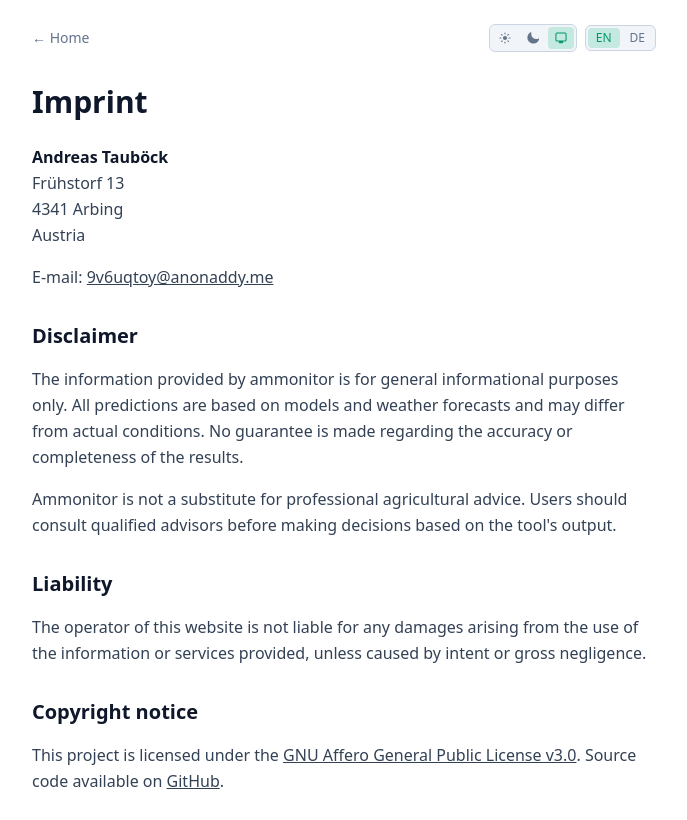
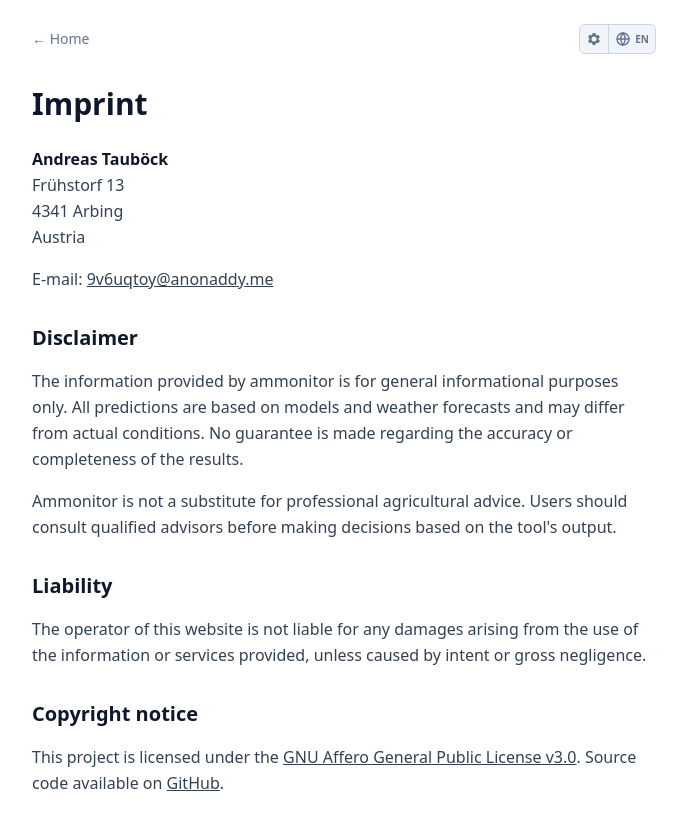
Before and after one commit to andreastauboeck/ammonitor, a React (Vite) app in the folder frontend/: page /imprint in a window 1280 px wide. Shown: the whole page, without its empty margins (296-983 px from the left). Built offline with nearby package versions, Linux system fonts and the light colour scheme.

Commit message:
added settings menu, UI refactoring

```diff
--- a/frontend/package.json
+++ b/frontend/package.json
@@ -12,6 +12,7 @@
     "i18next": "^26.0.8",
     "i18next-browser-languagedetector": "^8.2.1",
     "leaflet": "^1.9.4",
+    "leaflet-gesture-handling": "^1.2.2",
     "react": "^18.3.1",
     "react-dom": "^18.3.1",
     "react-i18next": "^17.0.6",
--- /dev/null
+++ b/frontend/src/components/SettingsMenu.tsx
@@ -0,0 +1,105 @@
+import { useEffect, useRef, useState } from 'react'
+import { useTranslation } from 'react-i18next'
+import ThemeSwitcher from './ThemeSwitcher'
+import LanguageSwitcher from './LanguageSwitcher'
+
+export default function SettingsMenu() {
+  const { t, i18n } = useTranslation()
+  const [open, setOpen] = useState(false)
+  const containerRef = useRef<HTMLDivElement>(null)
+
+  const currentLang = (i18n.resolvedLanguage || i18n.language || 'en').slice(0, 2).toUpperCase()
+
+  useEffect(() => {
+    if (!open) return
+    const onMouseDown = (e: MouseEvent) => {
+      if (!containerRef.current) return
+      if (!containerRef.current.contains(e.target as Node)) setOpen(false)
+    }
+    const onKeyDown = (e: KeyboardEvent) => {
+      if (e.key === 'Escape') setOpen(false)
+    }
+    document.addEventListener('mousedown', onMouseDown)
+    document.addEventListener('keydown', onKeyDown)
+    return () => {
+      document.removeEventListener('mousedown', onMouseDown)
+      document.removeEventListener('keydown', onKeyDown)
+    }
+  }, [open])
+
+  const toggle = () => setOpen((v) => !v)
+
+  return (
+    <div
+      ref={containerRef}
+      className="relative"
+      style={{ zIndex: open ? 1100 : 'auto' }}
+    >
+      <div
+        className="inline-flex items-stretch rounded-md bg-slate-100 dark:bg-slate-800/60 border border-slate-300 dark:border-slate-700 overflow-hidden"
+        role="group"
+        aria-label={t('settings.label')}
+      >
+        {/* Cog (theme/general settings) */}
+        <button
+          type="button"
+          onClick={toggle}
+          aria-label={t('settings.theme')}
+          aria-expanded={open}
+          title={t('settings.theme')}
+          className="inline-flex items-center justify-center w-7 h-7 text-slate-500 dark:text-slate-400 hover:text-slate-800 dark:hover:text-slate-200 hover:bg-slate-200/60 dark:hover:bg-slate-700/40 transition-colors"
+        >
+          <svg xmlns="http://www.w3.org/2000/svg" viewBox="0 0 24 24" fill="currentColor" className="w-4 h-4">
+            <path
+              fillRule="evenodd"
+              d="M9.594 3.94c.09-.542.56-.94 1.11-.94h2.593c.55 0 1.02.398 1.11.94l.213 1.281c.063.374.313.686.645.87.074.04.147.083.22.127.325.196.72.257 1.075.124l1.217-.456a1.125 1.125 0 011.37.49l1.296 2.247a1.125 1.125 0 01-.26 1.431l-1.003.827c-.293.241-.438.613-.43.992a6.759 6.759 0 010 .255c-.008.378.137.75.43.991l1.005.828c.424.35.534.954.26 1.43l-1.298 2.247a1.125 1.125 0 01-1.369.491l-1.217-.456c-.355-.133-.75-.072-1.076.124a6.57 6.57 0 01-.22.128c-.331.183-.581.495-.644.869l-.213 1.28c-.09.543-.56.941-1.11.941h-2.594c-.55 0-1.02-.398-1.11-.94l-.213-1.281c-.062-.374-.312-.686-.644-.87a6.52 6.52 0 01-.22-.127c-.325-.196-.72-.257-1.076-.124l-1.217.456a1.125 1.125 0 01-1.369-.49l-1.297-2.247a1.125 1.125 0 01.26-1.431l1.004-.827c.292-.24.437-.613.43-.991a6.932 6.932 0 010-.255c.007-.38-.138-.751-.43-.992l-1.004-.827a1.125 1.125 0 01-.26-1.43l1.297-2.247a1.125 1.125 0 011.37-.491l1.216.456c.356.133.751.072 1.076-.124.072-.044.146-.087.22-.128.332-.183.582-.495.644-.869l.214-1.281zM12 15.75a3.75 3.75 0 100-7.5 3.75 3.75 0 000 7.5z"
+              clipRule="evenodd"
+            />
+          </svg>
+        </button>
+
+        {/* Divider */}
+        <span className="w-px bg-slate-300 dark:bg-slate-700" aria-hidden="true" />
+
+        {/* Globe (language) */}
+        <button
+          type="button"
+          onClick={toggle}
+          aria-label={t('settings.language')}
+          aria-expanded={open}
+          title={t('settings.language')}
+          className="inline-flex items-center gap-1 h-7 px-1.5 text-slate-500 dark:text-slate-400 hover:text-slate-800 dark:hover:text-slate-200 hover:bg-slate-200/60 dark:hover:bg-slate-700/40 transition-colors"
+        >
+          <svg xmlns="http://www.w3.org/2000/svg" viewBox="0 0 24 24" fill="none" stroke="currentColor" strokeWidth="2" strokeLinecap="round" strokeLinejoin="round" className="w-4 h-4">
+            <circle cx="12" cy="12" r="9" />
+            <path d="M3 12h18" />
+            <path d="M12 3a14 14 0 010 18a14 14 0 010-18z" />
+          </svg>
+          <span className="text-[10px] font-semibold leading-none">{currentLang}</span>
+        </button>
+      </div>
+
+      {open && (
+        <div
+          role="dialog"
+          aria-label={t('settings.label')}
+          className="absolute right-0 top-full mt-1 min-w-[12rem] p-3 rounded-lg shadow-lg bg-white dark:bg-slate-800 border border-slate-200 dark:border-slate-700"
+          style={{ zIndex: 1100 }}
+        >
+          <div className="mb-3">
+            <div className="text-[10px] uppercase tracking-wider font-medium text-slate-500 mb-1.5">
+              {t('settings.theme')}
+            </div>
+            <ThemeSwitcher />
+          </div>
+          <div>
+            <div className="text-[10px] uppercase tracking-wider font-medium text-slate-500 mb-1.5">
+              {t('settings.language')}
+            </div>
+            <LanguageSwitcher />
+          </div>
+        </div>
+      )}
+    </div>
+  )
+}
--- /dev/null
+++ b/frontend/src/components/SiteIcon.tsx
@@ -0,0 +1,27 @@
+interface SiteIconProps {
+  /** Base tile size, default 'md' (36px square). */
+  size?: 'sm' | 'md'
+  /** When true, smoothly scale up to 1.5× the base size for emphasis. */
+  expanded?: boolean
+}
+
+/**
+ * Mini amber tile + ammonitor logo PNG.
+ * Mirrors the home hero treatment so the brand looks consistent at small sizes.
+ *
+ * The wrapper uses `transform: scale(...)` for the expansion animation so layout
+ * around it stays stable (no surrounding text reflow on hover).
+ */
+export default function SiteIcon({ size = 'md', expanded = false }: SiteIconProps) {
+  const dim = size === 'sm' ? 'w-7 h-7' : 'w-9 h-9'
+  const inner = size === 'sm' ? 'w-5 h-6' : 'w-7 h-8'
+  // 1.5× scale on expand for a prominent but contained pop-out.
+  const scale = expanded ? 'scale-[1.5]' : 'scale-100'
+  return (
+    <span
+      className={`inline-flex items-center justify-center rounded-md bg-amber-50 shrink-0 transition-transform duration-200 ease-out origin-center will-change-transform ${dim} ${scale}`}
+    >
+      <img src="/logo.png" alt="" className={`${inner} object-contain`} />
+    </span>
+  )
+}
--- a/frontend/src/i18n/locales/de.json
+++ b/frontend/src/i18n/locales/de.json
@@ -13,6 +13,16 @@
     "light": "Hell",
     "dark": "Dunkel",
     "system": "System"
+  },
+  "settings": {
+    "label": "Einstellungen",
+    "theme": "Thema",
+    "language": "Sprache"
+  },
+  "map": {
+    "gesture_touch": "Zwei Finger zum Bewegen verwenden",
+    "gesture_scroll": "Strg + Scrollen zum Zoomen",
+    "gesture_scroll_mac": "\u2318 + Scrollen zum Zoomen"
   },
   "units": {
     "kg_per_ha": "kg/ha"
--- a/frontend/src/i18n/locales/en.json
+++ b/frontend/src/i18n/locales/en.json
@@ -13,6 +13,16 @@
     "light": "Light",
     "dark": "Dark",
     "system": "System"
+  },
+  "settings": {
+    "label": "Settings",
+    "theme": "Theme",
+    "language": "Language"
+  },
+  "map": {
+    "gesture_touch": "Use two fingers to move the map",
+    "gesture_scroll": "Use Ctrl + scroll to zoom",
+    "gesture_scroll_mac": "Use \u2318 + scroll to zoom"
   },
   "units": {
     "kg_per_ha": "kg/ha"
--- a/frontend/src/pages/Imprint.tsx
+++ b/frontend/src/pages/Imprint.tsx
@@ -1,7 +1,6 @@
 import { Link } from 'react-router-dom'
 import { useTranslation } from 'react-i18next'
-import LanguageSwitcher from '../components/LanguageSwitcher'
-import ThemeSwitcher from '../components/ThemeSwitcher'
+import SettingsMenu from '../components/SettingsMenu'
 
 export default function Imprint() {
   const { t } = useTranslation()
@@ -10,10 +9,7 @@
       <div className="max-w-2xl mx-auto px-4 md:px-6 py-6">
         <div className="flex items-center justify-between mb-8 gap-2">
           <Link to="/" className="text-sm text-slate-500 dark:text-slate-400 hover:text-slate-900 dark:hover:text-slate-200">← {t('imprint.home_link')}</Link>
-          <div className="flex items-center gap-2">
-            <ThemeSwitcher />
-            <LanguageSwitcher />
-          </div>
+          <SettingsMenu />
         </div>
 
         <h1 className="text-3xl font-bold mb-6">{t('imprint.title')}</h1>
--- a/frontend/src/pages/Privacy.tsx
+++ b/frontend/src/pages/Privacy.tsx
@@ -1,7 +1,6 @@
 import { Link } from 'react-router-dom'
 import { useTranslation, Trans } from 'react-i18next'
-import LanguageSwitcher from '../components/LanguageSwitcher'
-import ThemeSwitcher from '../components/ThemeSwitcher'
+import SettingsMenu from '../components/SettingsMenu'
 
 export default function Privacy() {
   const { t } = useTranslation()
@@ -10,10 +9,7 @@
       <div className="max-w-2xl mx-auto px-4 md:px-6 py-6">
         <div className="flex items-center justify-between mb-8 gap-2">
           <Link to="/" className="text-sm text-slate-500 dark:text-slate-400 hover:text-slate-900 dark:hover:text-slate-200">← {t('imprint.home_link')}</Link>
-          <div className="flex items-center gap-2">
-            <ThemeSwitcher />
-            <LanguageSwitcher />
-          </div>
+          <SettingsMenu />
         </div>
 
         <h1 className="text-3xl font-bold mb-6">{t('privacy.title')}</h1>
--- a/frontend/src/pages/Terms.tsx
+++ b/frontend/src/pages/Terms.tsx
@@ -1,7 +1,6 @@
 import { Link } from 'react-router-dom'
 import { useTranslation } from 'react-i18next'
-import LanguageSwitcher from '../components/LanguageSwitcher'
-import ThemeSwitcher from '../components/ThemeSwitcher'
+import SettingsMenu from '../components/SettingsMenu'
 
 export default function Terms() {
   const { t } = useTranslation()
@@ -10,10 +9,7 @@
       <div className="max-w-2xl mx-auto px-4 md:px-6 py-6">
         <div className="flex items-center justify-between mb-8 gap-2">
           <Link to="/" className="text-sm text-slate-500 dark:text-slate-400 hover:text-slate-900 dark:hover:text-slate-200">← {t('imprint.home_link')}</Link>
-          <div className="flex items-center gap-2">
-            <ThemeSwitcher />
-            <LanguageSwitcher />
-          </div>
+          <SettingsMenu />
         </div>
 
         <h1 className="text-3xl font-bold mb-6">{t('terms.title')}</h1>
--- a/frontend/src/pages/types.ts
+++ b/frontend/src/pages/types.ts
@@ -128,7 +128,7 @@
 export const DEFAULT_FORM_DATA: FormData = {
   tanApp: 60,
   variable: 'app_mthd',
-  appMthd: 'th',
+  appMthd: 'bc',
   manDm: 6,
   manPh: 7.5,
   manSource: 'cattle',
```
Also changed, not shown: frontend/src/pages/Calculation.tsx (+33 -10 lines), frontend/src/pages/Home.tsx (+44 -24 lines), 2 other files (tests, documents, lock files or other folders).
